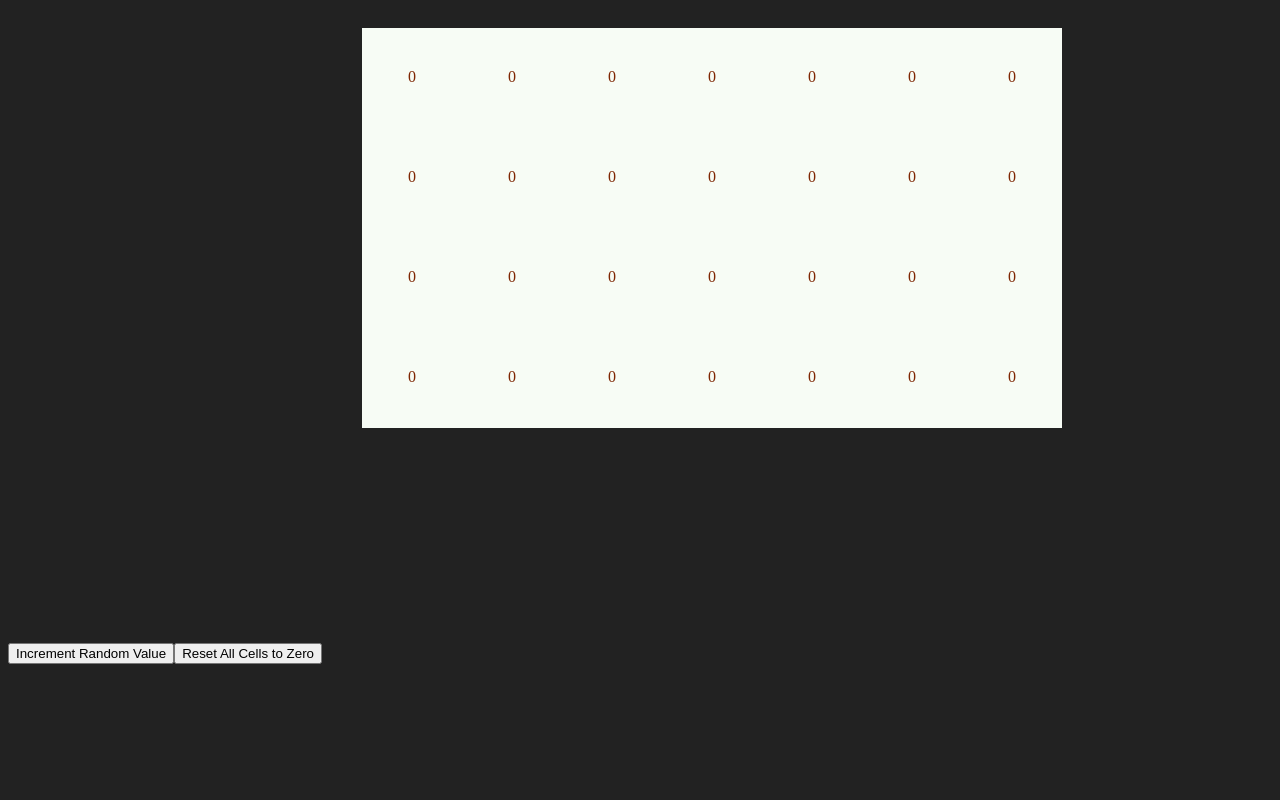
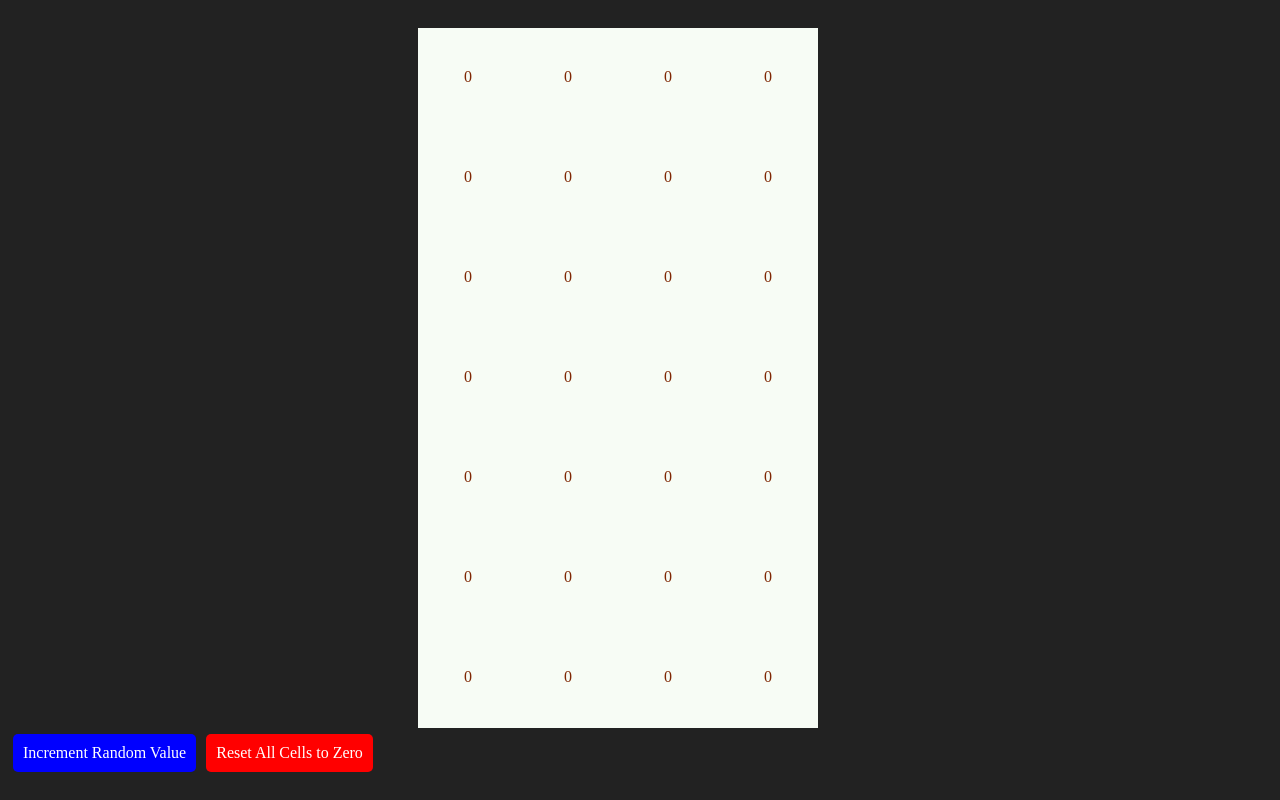
Before and after one commit to alphanexustech/data-viz-practice, a React (Create React App) app in the folder ui/: page / in a window 1280 px wide. Built offline with nearby package versions, Linux system fonts and the light colour scheme.

Commit message:
Feat: Button adss 100 number =)

```diff
--- a/ui/src/App.js
+++ b/ui/src/App.js
@@ -5,12 +5,13 @@ import * as d3 from 'd3';
 const Heatmap = () => {
   const d3Chart = useRef();
   const [data, setData] = useState([
-    [0, 0, 0, 0, 0, 0, 0],
     [0, 0, 0, 0],
     [0, 0, 0, 0],
-    [0, 0, 0],
-    [0, 0, 0],
-    [0, 0, 0, 0, 0, 0, 0],
+    [0, 0, 0, 0],
+    [0, 0, 0, 0],
+    [0, 0, 0, 0],
+    [0, 0, 0, 0],
+    [0, 0, 0, 0],
   ]);
 
   useEffect(() => {
@@ -26,8 +27,26 @@ const Heatmap = () => {
     const width = data[0].length * gridSize;
     const height = data.length * gridSize;
 
-    const colorScale = d3.scaleSequential(d3.interpolateGreens).domain([0, 10]);
-    const textColorScale = d3.scaleSequential(d3.interpolateOranges).domain([50, 0]);
+    // Function to find the maximum value in a list of lists
+    const findMaxValue = (data) => {
+      let maxValue = 1;
+      data.forEach(list => {
+        const maxInList = Math.max(...list);
+        if (maxInList > maxValue) {
+          maxValue = maxInList;
+        }
+      });
+      return maxValue;
+    };
+
+    // Find the maximum value in the data
+    const maxValue = findMaxValue(data);
+
+    // Update colorScale and textColorScale with the maximum value
+    const colorScale = d3.scaleSequential(d3.interpolateGreens).domain([0, maxValue]);
+    const textColorScale = d3.scaleSequential(d3.interpolateOranges).domain([maxValue, 0]);
+
+    // Now, colorScale and textColorScale are updated with the maximum value from the data
 
     const svg = d3
       .select(d3Chart.current)
@@ -60,9 +79,9 @@ const Heatmap = () => {
       .text(d => d);
   };
 
-  const className = "button", handleRandomButtonClick = () => {
+  const handleRandomButtonClick = () => {
     const newData = [...data]; // Create a copy of the original data
-    const cellsToUpdate = 1;
+    const cellsToUpdate = 100;
 
     for (let i = 0; i < cellsToUpdate; i++) {
       const rowIndex = Math.floor(Math.random() * data.length);
@@ -82,12 +101,38 @@ const Heatmap = () => {
 
   return (
     <div>
-      <button onClick={handleRandomButtonClick}>Increment Random Value</button>
-      <button onClick={handleResetButtonClick}>Reset All Cells to Zero</button>
+      <div
+        style={{
+          padding: '10px',
+          margin: '5px',
+          backgroundColor: 'blue',
+          color: 'white',
+          cursor: 'pointer',
+          display: 'inline-block',
+          borderRadius: '5px',
+        }}
+        onClick={handleRandomButtonClick}
+      >
+        Increment Random Value
+      </div>
+      <div
+        style={{
+          padding: '10px',
+          margin: '5px',
+          backgroundColor: 'red',
+          color: 'white',
+          cursor: 'pointer',
+          display: 'inline-block',
+          borderRadius: '5px',
+        }}
+        onClick={handleResetButtonClick}
+      >
+        Reset All Cells to Zero
+      </div>
       <svg ref={d3Chart}></svg>
     </div>
   );
-};
+  };
 
 function App() {
   return (
```
